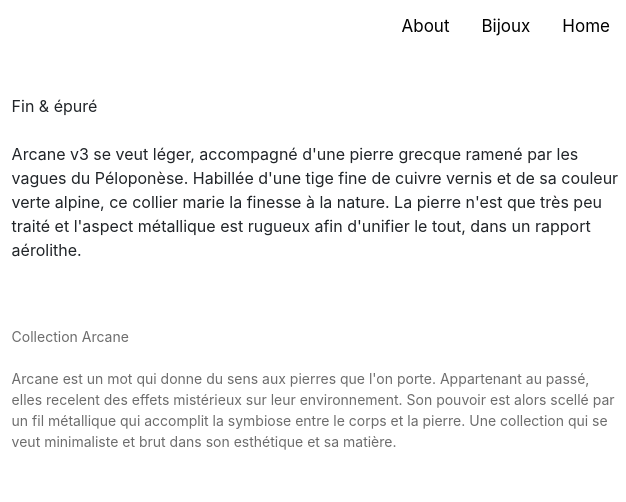
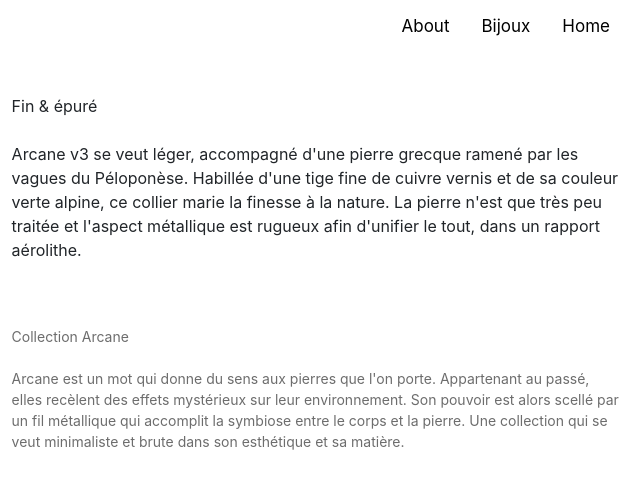
Before and after one commit to maelsergentt/jupiter, a plain HTML site: page arcanetrois.html in a window 1280 px wide. Shown: the top 502 px of the page, 654-1280 px from the left. Drawn offline with nearby package versions, Linux system fonts and the light colour scheme.

Commit message:
Update arcanetrois.html

```diff
--- a/arcanetrois.html
+++ b/arcanetrois.html
@@ -40,12 +40,12 @@
             <p >Fin & épuré <br> <br> Arcane v3 se veut léger, accompagné
         d'une pierre grecque ramené par les vagues du Péloponèse. Habillée d'une tige
     fine de cuivre vernis et de sa couleur verte alpine, ce collier marie la finesse
-    à la nature. La pierre n'est que très peu traité et l'aspect métallique est rugueux afin
+    à la nature. La pierre n'est que très peu traitée et l'aspect métallique est rugueux afin
     d'unifier le tout, dans un rapport aérolithe. </p> <br> <br>
     <p class="arcane">Collection Arcane <br> <br> Arcane est un mot qui donne du sens aux pierres que l'on porte. Appartenant au passé, <br>
-    elles recelent des effets mistérieux sur leur environnement. Son pouvoir est alors scellé par un fil métallique qui accomplit
+    elles recèlent des effets mystérieux sur leur environnement. Son pouvoir est alors scellé par un fil métallique qui accomplit
     la symbiose entre le corps et la pierre. Une collection qui se veut minimaliste
-    et brut dans son esthétique et sa matière.</p>
+    et brute dans son esthétique et sa matière.</p>
         </div>
 </div>
 
```
